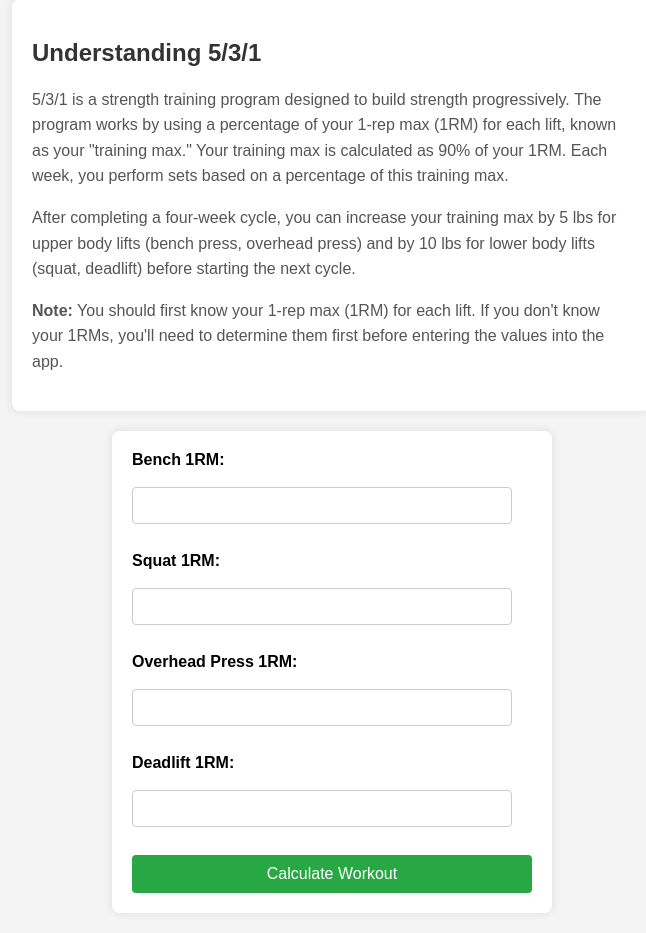
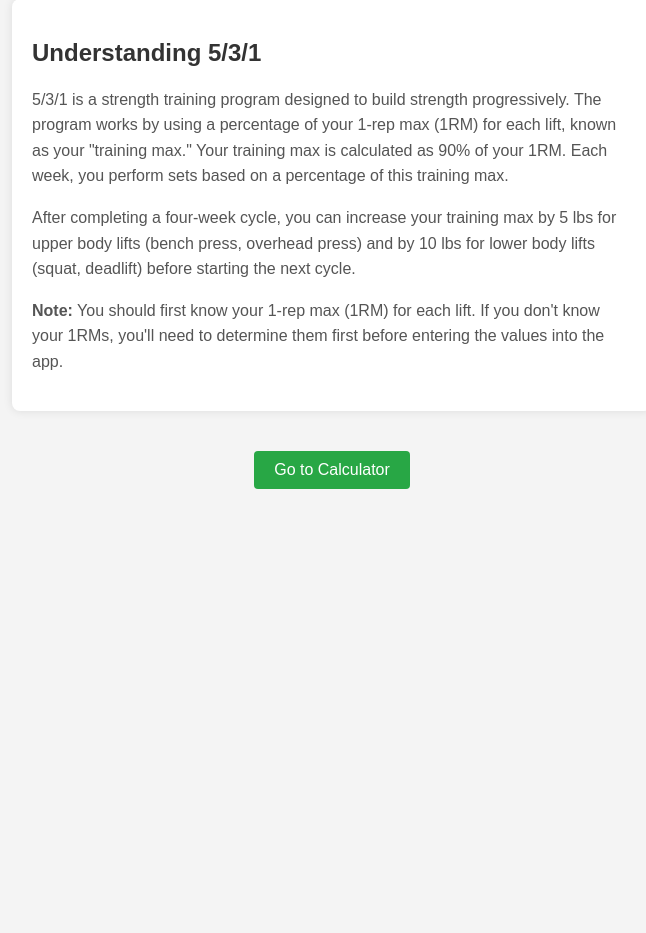
Before and after one commit to GilHope/workout_app, a Flask app: page / in a window 1280 px wide. Shown: the part 101-1034 px from the top of the page, without its empty margins (308-954 px from the left). After the commit the page ends 590 px from the top, so only its background shows below. Run offline with Flask 3, Linux system fonts and the light colour scheme.

Commit message:
add return to home button on calc page

```diff
--- a/app.py
+++ b/app.py
@@ -6,7 +6,11 @@ app = Flask(__name__,
             template_folder=os.path.join('frontend', 'templates'),
             static_folder=os.path.join('frontend', 'static'))
 
-@app.route('/', methods=['GET', 'POST'])
+@app.route('/')
+def home():
+    return render_template('home.html')
+
+@app.route('/calculator', methods=['GET', 'POST'])
 def calculator():
     if request.method == 'POST':
         try:
--- a/frontend/static/css/calculator.css
+++ b/frontend/static/css/calculator.css
@@ -102,3 +102,18 @@ ul li {
     padding: 10px;
     border-radius: 4px;
 }
+
+a {
+    display: inline-block;
+    margin-top: 20px;
+    padding: 10px 20px;
+    background-color: #28a745;
+    color: white;
+    text-decoration: none;
+    border-radius: 4px;
+    font-size: 16px;
+}
+
+a:hover {
+    background-color: #218838;
+}
--- a/frontend/templates/calculator.html
+++ b/frontend/templates/calculator.html
@@ -7,23 +7,12 @@
     <link rel="stylesheet" href="{{ url_for('static', filename='css/calculator.css') }}">
 </head>
 <body>
-    <h1>Wendler 5/3/1 Workout Calculator</h1>
+    <h1>Wendler 5/3/1 Calculator</h1>
 
     <section>
-        <h2>Understanding 5/3/1</h2>
-        <p>
-            5/3/1 is a strength training program designed to build strength progressively.
-            The program works by using a percentage of your 1-rep max (1RM) for each lift, known as your "training max."
-            Your training max is calculated as 90% of your 1RM. Each week, you perform sets based on a percentage of this training max.
-        </p>
-        <p>
-            After completing a four-week cycle, you can increase your training max by 5 lbs for upper body lifts (bench press, overhead press)
-            and by 10 lbs for lower body lifts (squat, deadlift) before starting the next cycle.
-        </p>
-        <p>
-            <strong>Note:</strong> You should first know your 1-rep max (1RM) for each lift.
-            If you don't know your 1RMs, you'll need to determine them first before entering the values into the app.
-        </p>
+        <h2>
+            Enter your most recent PRs for each lift field.
+        </h2>
     </section>
     <!-- Above section to be moved to its own page at later date -->
     <form method="post">
@@ -61,5 +50,10 @@
             {% endfor %}
         {% endfor %}
     {% endif %}
+
+    <div style="margin-top: 20px;">
+        <a href="{{ url_for('home') }}">Back to Home</a>
+    </div>
+
 </body>
 </html>
--- a/frontend/templates/home.html
+++ b/frontend/templates/home.html
@@ -4,12 +4,28 @@
     <meta charset="UTF-8">
     <meta name="viewport" content="width=device-width, initial-scale=1.0">
     <title>Home - Wendler 5/3/1 Workout Calculator</title>
-    <link rel="stylesheet" href="{{ url_for('static', filename='css/styles.css') }}">
+    <link rel="stylesheet" href="{{ url_for('static', filename='css/calculator.css') }}">
 </head>
 <body>
-    <h1>Welcome to the Wendler 5/3/1 Workout Calculator</h1>
-    <p>This app will help you calculate your working sets for the Wendler 5/3/1 strength training program.</p>
+    <h1>Wendler 5/3/1 Workout Calculator</h1>
+
+    <section>
+        <h2>Understanding 5/3/1</h2>
+        <p>
+            5/3/1 is a strength training program designed to build strength progressively.
+            The program works by using a percentage of your 1-rep max (1RM) for each lift, known as your "training max."
+            Your training max is calculated as 90% of your 1RM. Each week, you perform sets based on a percentage of this training max.
+        </p>
+        <p>
+            After completing a four-week cycle, you can increase your training max by 5 lbs for upper body lifts (bench press, overhead press)
+            and by 10 lbs for lower body lifts (squat, deadlift) before starting the next cycle.
+        </p>
+        <p>
+            <strong>Note:</strong> You should first know your 1-rep max (1RM) for each lift.
+            If you don't know your 1RMs, you'll need to determine them first before entering the values into the app.
+        </p>
+    </section>
     <a href="{{ url_for('calculator') }}">Go to Calculator</a><br>
-    <a href="{{ url_for('faq') }}">FAQ</a>
+    <!-- <a href="{{ url_for('calculator') }}">FAQ</a> -->
 </body>
 </html>
```
